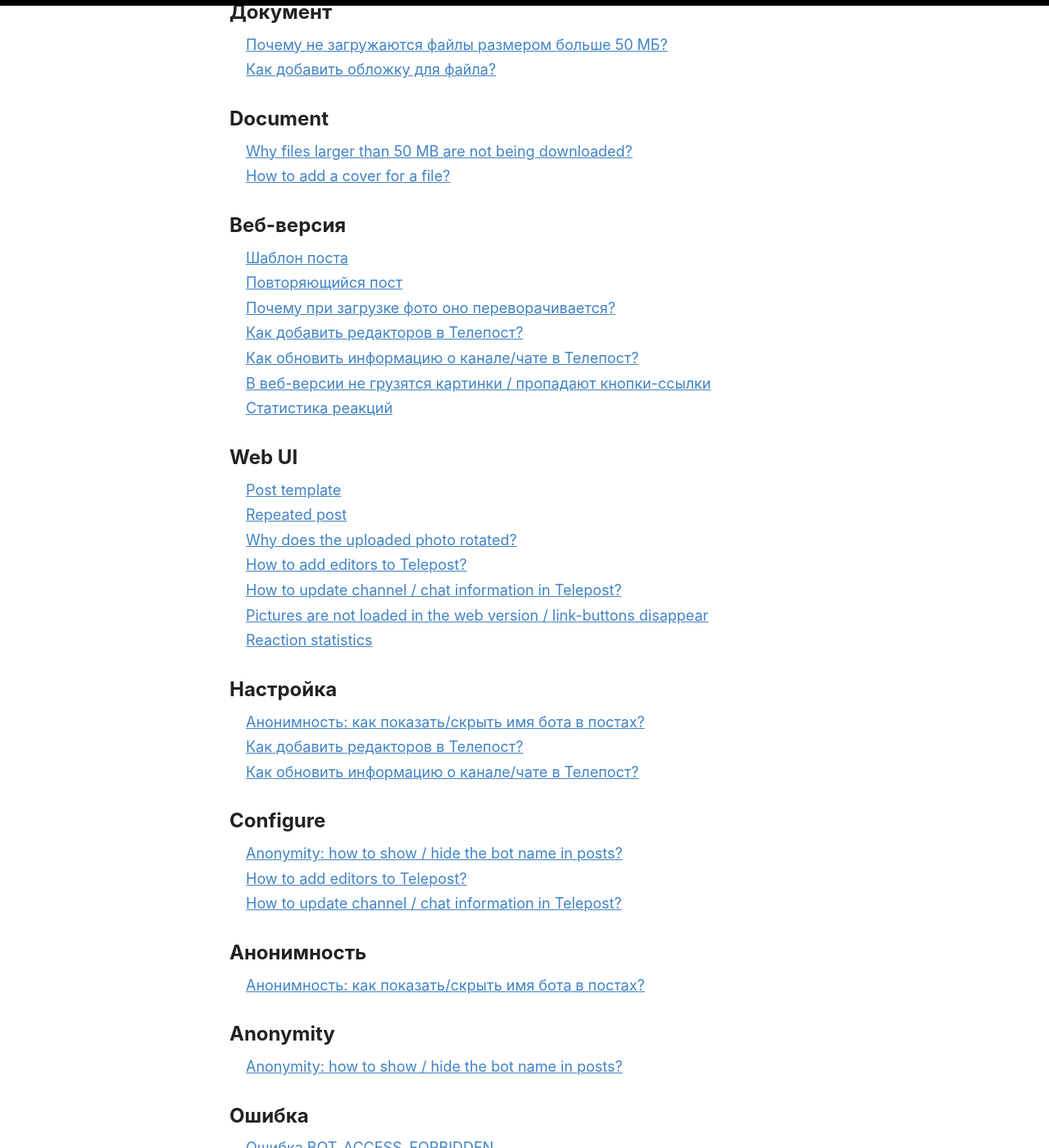
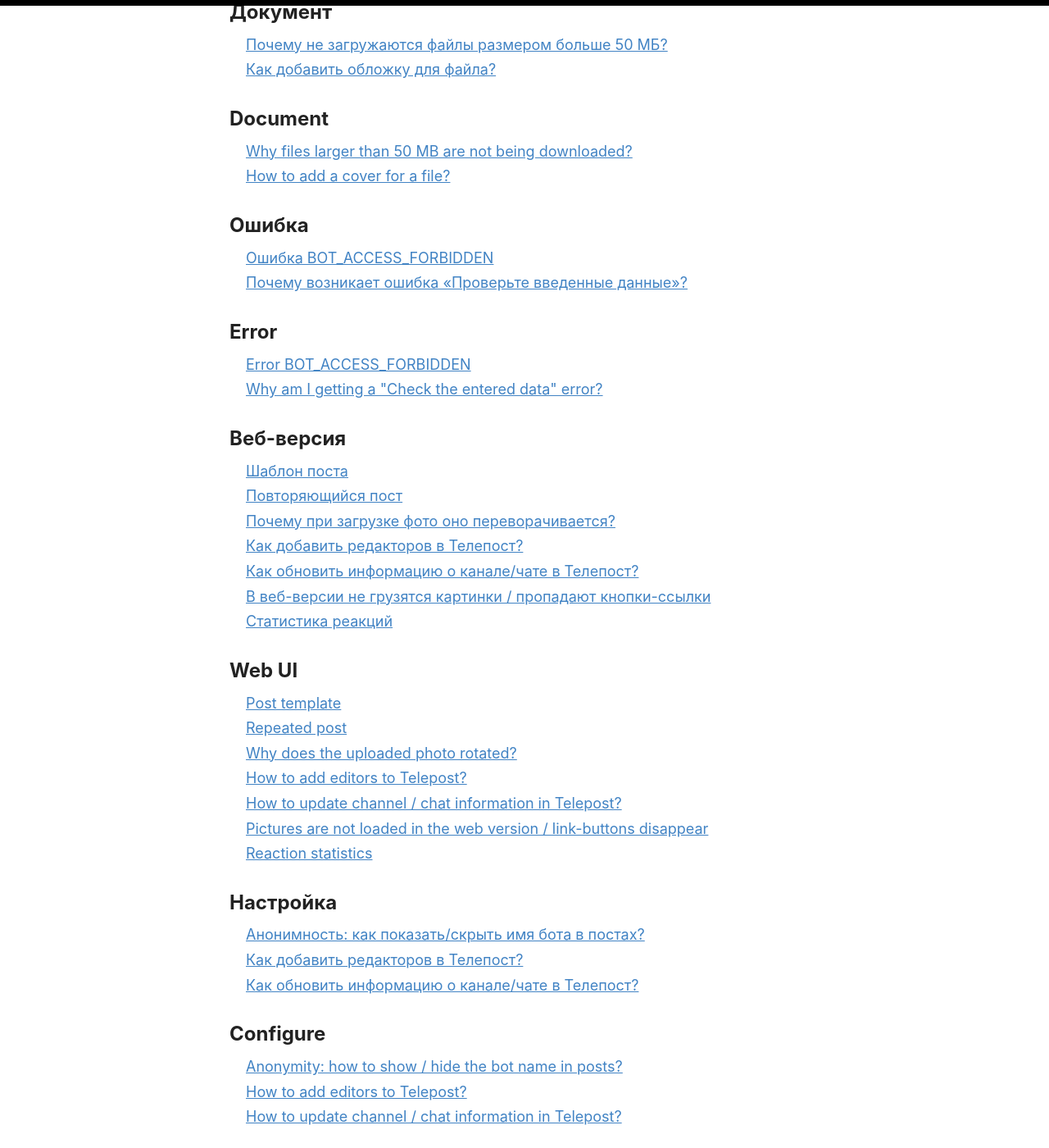
Before and after one commit to Telepost-me/telepost-me.github.io, a Jekyll site: the page built from _pages/tags.md, in a window 1280 px wide and 1400 px high, scrolled down 4871 px. Shown: the whole window at 82% size. Built offline with Jekyll 4.4.1, drawn with Linux system fonts in a browser that asks for light colours; some of the changed text lies outside the part shown.

Commit message:
Tag: Error

```diff
--- a/_posts/2021-01-08-post-text-attach-error.md
+++ b/_posts/2021-01-08-post-text-attach-error.md
@@ -3,7 +3,7 @@
 title: Почему возникает ошибка «Проверьте введенные данные»?
 excerpt: Прикрепляемый файл больше 5 МБ, либо картинка больше 5000 пикселей по ширине или высоте
 lang: ru
-tags: [Инструкция, Пост, Текст]
+tags: [Инструкция, Пост, Текст, Ошибка]
 category: FAQ
 ---
 
@@ -12,9 +12,10 @@
 ![image](https://user-images.githubusercontent.com/24430718/107155643-95872f00-698a-11eb-810d-927a5a810c30.png)
 
 Обычно это происходит в случаях, если прикрепляемый файл:
+
 * весит 5 МБ или больше
 * это картинка больше 5000 пикселей по ширине или высоте (установлено опытным путем)
 
-**Решение**
+## Решение
 
 Необходимо уменьшить размер файла, чтобы он стал меньше 5 МБ. В случае, если это картинка – уменьшить размеры картинки, чтобы они не превышали 5000 пикселей по ширине и высоте.
--- a/en/_posts/2021-01-08-post-text-attach-error.md
+++ b/en/_posts/2021-01-08-post-text-attach-error.md
@@ -3,7 +3,7 @@
 title: Why am I getting a "Check the entered data" error?
 excerpt: The attached file is larger than 5 MB, or the picture is larger than 5000 pixels in width or height.
 lang: en
-tags: [Instruction, Post, Text]
+tags: [Instruction, Post, Text, Error]
 category: FAQ
 ---
 
@@ -12,9 +12,10 @@
 ![image](https://user-images.githubusercontent.com/24430718/107155643-95872f00-698a-11eb-810d-927a5a810c30.png)
 
 This usually happens in the following cases — if the attached file:
+
 * size 5 MB or more
 * picture is more than 5000 pixels in width or height (empirically established)
 
-**Solution**
+## Solution
 
 The file size needs to be reduced to 5 MB or less. If this is a picture, reduce the size of the picture so that they do not exceed 5000 pixels in width and height.
```
